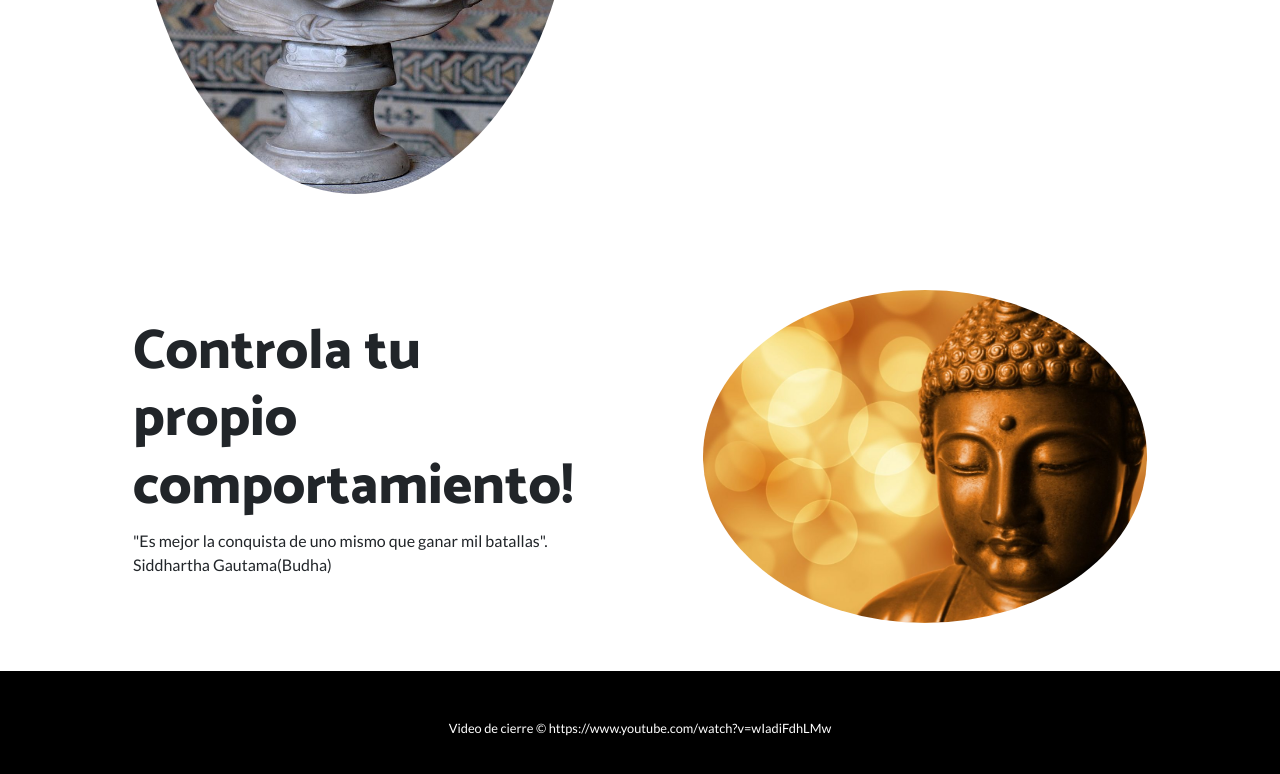
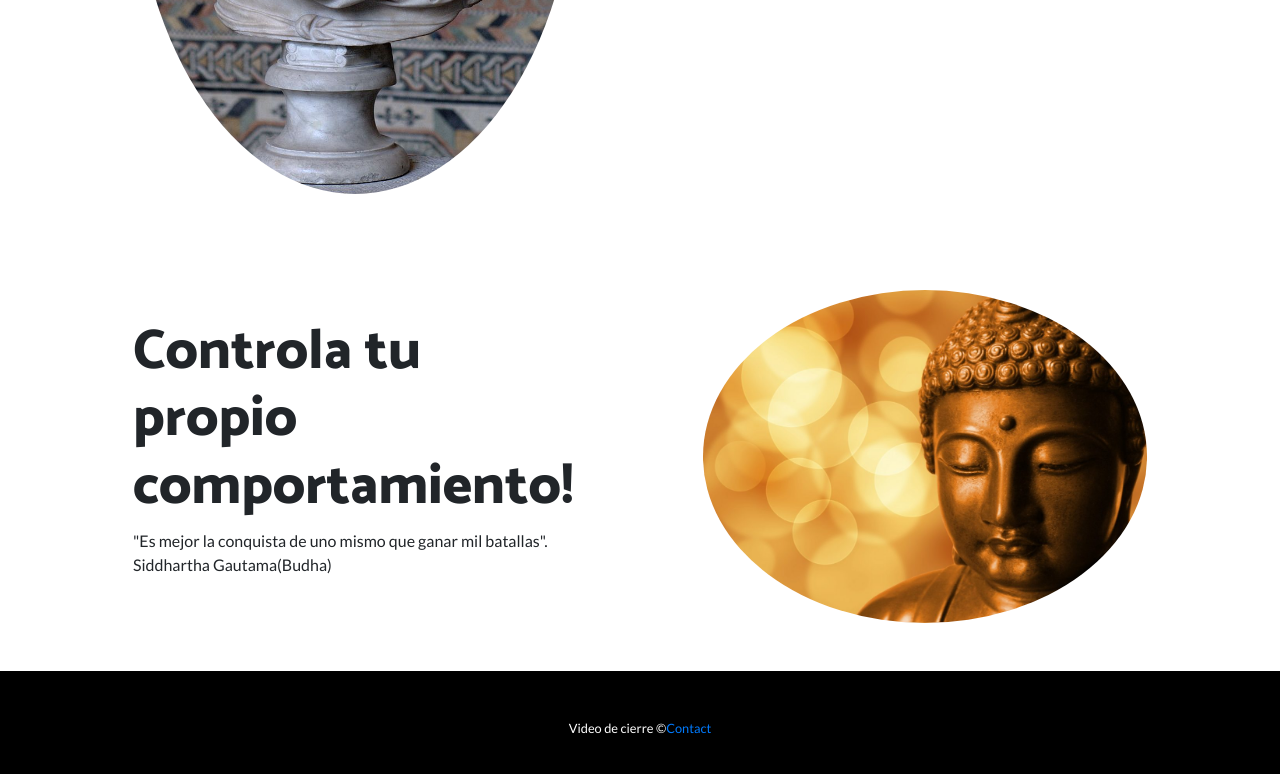
Before and after one commit to elber01/4acuerdos, a website: page index.html in a window 1280 px wide. Shown: the part 2080-2854 px from the top of the page. Drawn offline with Linux system fonts and the light colour scheme.

Commit message:
Update index.html

```diff
--- a/index.html
+++ b/index.html
@@ -96,7 +96,7 @@
   <!-- Footer -->
   <footer class="py-5 bg-black">
     <div class="container">
-      <p class="m-0 text-center text-white small">Video de cierre &copy; https://www.youtube.com/watch?v=wIadiFdhLMw</p>
+      <p class="m-0 text-center text-white small">Video de cierre &copy;<a href="https://www.youtube.com/watch?v=wIadiFdhLMw">Contact</a> </p>
     </div>
     <!-- /.container -->
   </footer>
```
